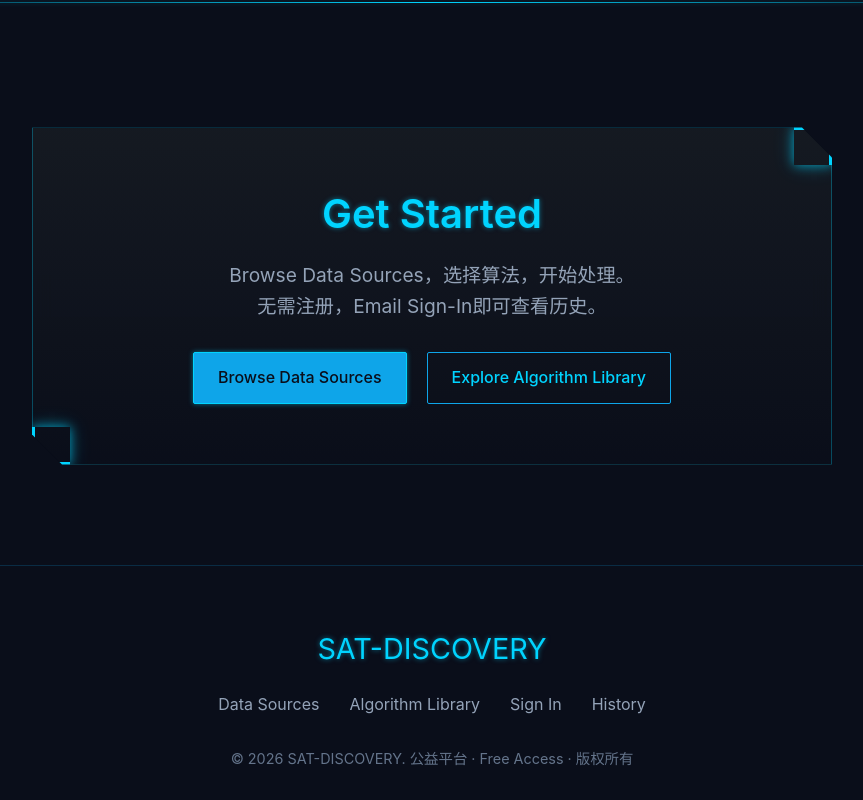
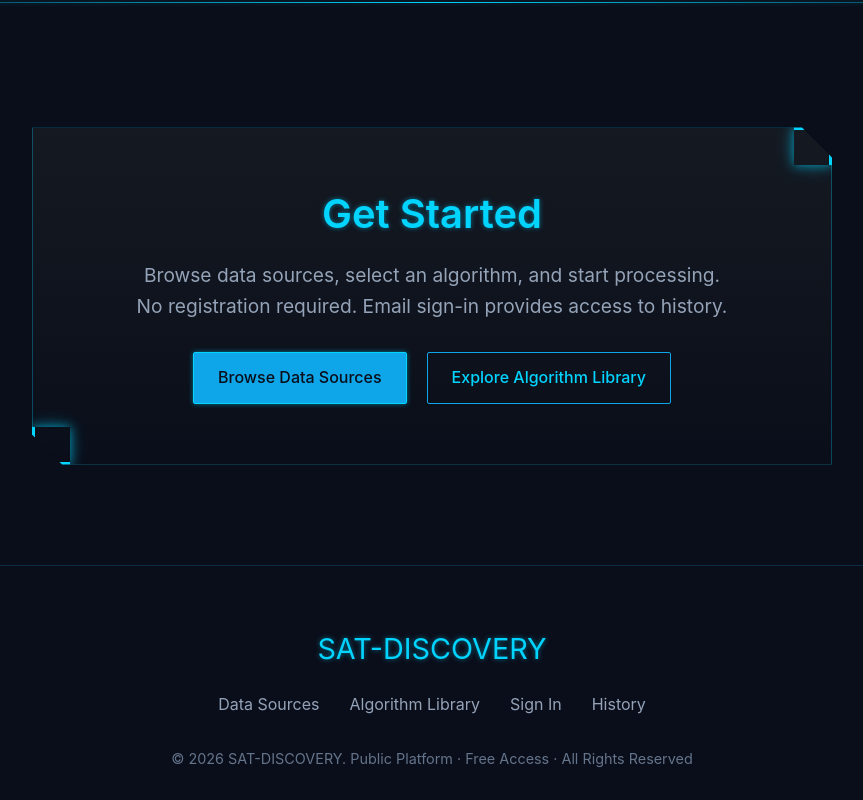
Before and after one commit to vicky10844132-a11y/sat-discovery-platform, a plain HTML site: page index.html in a window 1280 px wide. Shown: the part 2138-2938 px from the top of the page, without its empty margins (208-1071 px from the left). Drawn offline with Linux system fonts and the light colour scheme.

Commit message:
i18n: remove final Chinese CTA fragment

```diff
--- a/index.html
+++ b/index.html
@@ -6,7 +6,7 @@
     <title>SAT-DISCOVERY — Satellite Data Processing Platform</title>
     <link rel="stylesheet" href="css/cyber-theme.css">
     <style>
-        /* 导航栏 */
+
         nav {
             background: var(--gradient-panel);
             backdrop-filter: blur(15px);
@@ -65,7 +65,7 @@
             width: 100%;
         }
 
-        /* Hero区域 */
+
         .hero {
             padding: 100px 0;
             text-align: center;
@@ -103,7 +103,7 @@
             flex-wrap: wrap;
         }
 
-        /* 特性网格 */
+
         .features-section {
             padding: 80px 0;
         }
@@ -181,7 +181,7 @@
             line-height: 1.7;
         }
 
-        /* 统计数据 */
+
         .stats-section {
             padding: 80px 0;
             background: var(--gradient-cyber);
@@ -228,7 +228,7 @@
             font-size: 1rem;
         }
 
-        /* CTA区域 */
+
         .cta-section {
             padding: 100px 0;
             text-align: center;
@@ -326,7 +326,7 @@
     </style>
 </head>
 <body>
-    <!-- 导航栏 -->
+
     <nav>
         <div class="container">
             <a href="/" class="nav-logo">🛰️ SAT-DISCOVERY</a>
@@ -339,7 +339,7 @@
         </div>
     </nav>
 
-    <!-- Hero区域 -->
+
     <section class="hero">
         <div class="container">
             <h1>SAT-DISCOVERY</h1>
@@ -426,7 +426,7 @@
         <div class="divider-thin"></div>
     </div>
 
-    <!-- 统计数据 -->
+
     <section class="stats-section">
         <div class="container">
             <h2 class="section-title">Platform Metrics</h2>
@@ -455,15 +455,15 @@
         <div class="divider-thin"></div>
     </div>
 
-    <!-- CTA区域 -->
+
     <section class="cta-section">
         <div class="container">
             <div class="cta-panel">
                 <h2 class="text-glow">Get Started</h2>
                 <p>
-                    Browse Data Sources，选择算法，开始处理。
+Browse data sources, select an algorithm, and start processing.
                     <br>
-                    无需注册，Email Sign-In即可查看历史。
+                    No registration required. Email sign-in provides access to history.
                 </p>
                 <div style="display: flex; gap: 20px; justify-content: center;">
                     <a href="data_sources.html" class="btn btn-primary">Browse Data Sources</a>
@@ -484,7 +484,7 @@
                 <a href="history.html">History</a>
             </div>
             <p class="footer-copyright">
-                © 2026 SAT-DISCOVERY. 公益平台 · Free Access · 版权所有
+                © 2026 SAT-DISCOVERY. Public Platform · Free Access · All Rights Reserved
             </p>
         </div>
     </footer>
```
